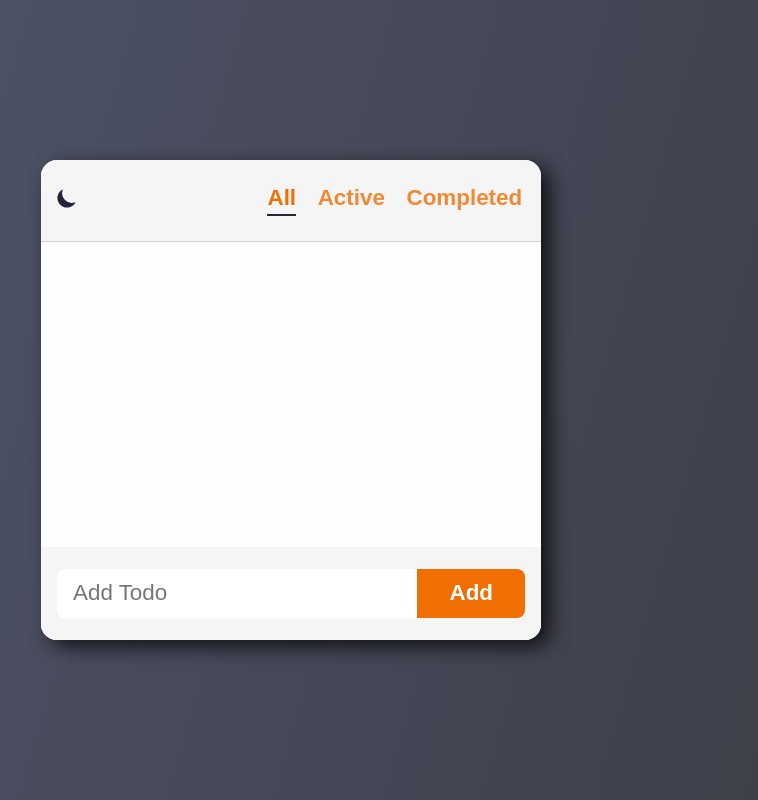
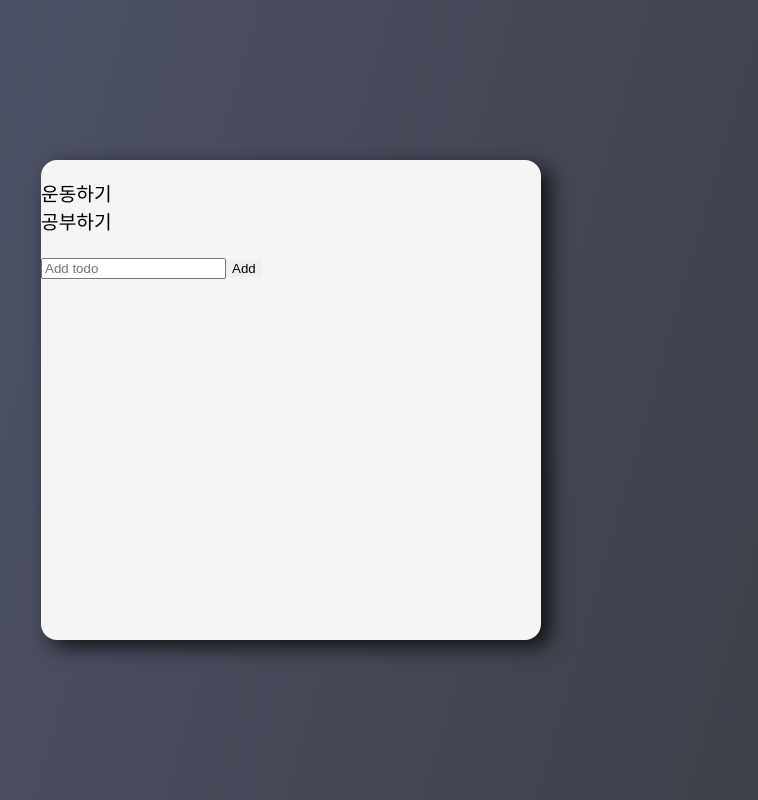
Before and after one commit to presentKey/todo-list, a React (Create React App) app: page / in a window 1280 px wide. Shown: the whole page, without its empty margins (349-1107 px from the left). Built offline with nearby package versions, Linux system fonts and the light colour scheme.

Commit message:
new: Implement add todo-item

```diff
--- a/src/App.js
+++ b/src/App.js
@@ -1,19 +1,8 @@
-import { useState } from 'react';
 import './App.css';
-import Header from './components/Header/Header';
-import TodoList from './components/TodoList/TodoList';
-import { DarkModeProvider } from './context/DarkModeContext';
+import TodoList from './practice1_components/TodoList/TodoList';
 
-const filters = ['all', 'active', 'completed'];
 function App() {
-  const [filter, setFilter] = useState(filters[0]);
-  return (
-    <DarkModeProvider>
-      {/* onFilterChange={(filter) => setFilter(filter)} */}
-      <Header filters={filters} filter={filter} onFilterChange={setFilter} />
-      <TodoList filter={filter} />
-    </DarkModeProvider>
-  );
+  return <TodoList />;
 }
 
 export default App;
--- /dev/null
+++ b/src/practice1_components/AddTodo/Addtodo.jsx
@@ -0,0 +1,26 @@
+import React, { useState } from 'react';
+import { v4 as uuidv4 } from 'uuid';
+
+export default function Addtodo({ onAdd }) {
+  const [text, setText] = useState('');
+  const handleChange = (e) => setText(e.target.value);
+  const handleSubmit = (e) => {
+    e.preventDefault();
+    if (text.trim().length === 0) {
+      return;
+    }
+    onAdd({ id: uuidv4(), text, status: 'active' });
+    setText('');
+  };
+  return (
+    <form onSubmit={handleSubmit}>
+      <input
+        type="text"
+        placeholder="Add todo"
+        value={text}
+        onChange={handleChange}
+      />
+      <button>Add</button>
+    </form>
+  );
+}
--- /dev/null
+++ b/src/practice1_components/TodoList/TodoList.jsx
@@ -0,0 +1,20 @@
+import React, { useState } from 'react';
+import Addtodo from '../AddTodo/Addtodo';
+
+export default function TodoList() {
+  const [todos, setTodos] = useState([
+    { id: '1', text: '운동하기', status: 'active' },
+    { id: '2', text: '공부하기', status: 'active' },
+  ]);
+  const handleAdd = (todo) => setTodos([...todos, todo]);
+  return (
+    <section>
+      <ul>
+        {todos.map((item) => (
+          <li key={item.id}>{item.text}</li>
+        ))}
+      </ul>
+      <Addtodo onAdd={handleAdd} />
+    </section>
+  );
+}
```
